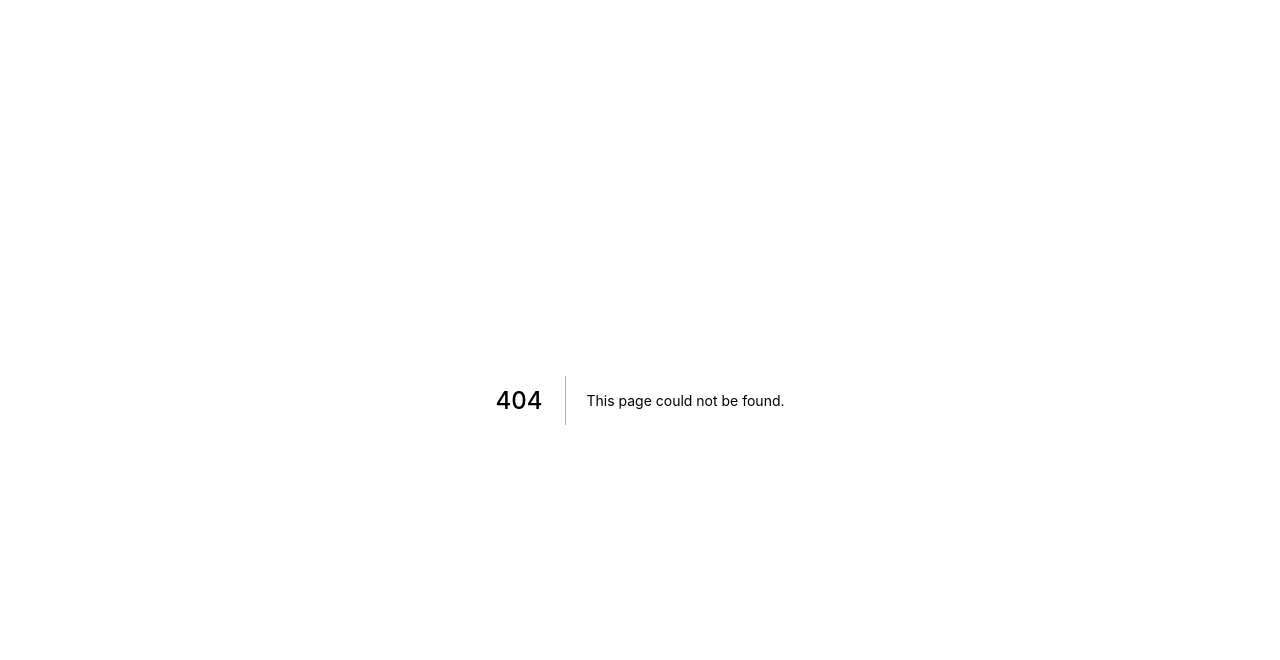
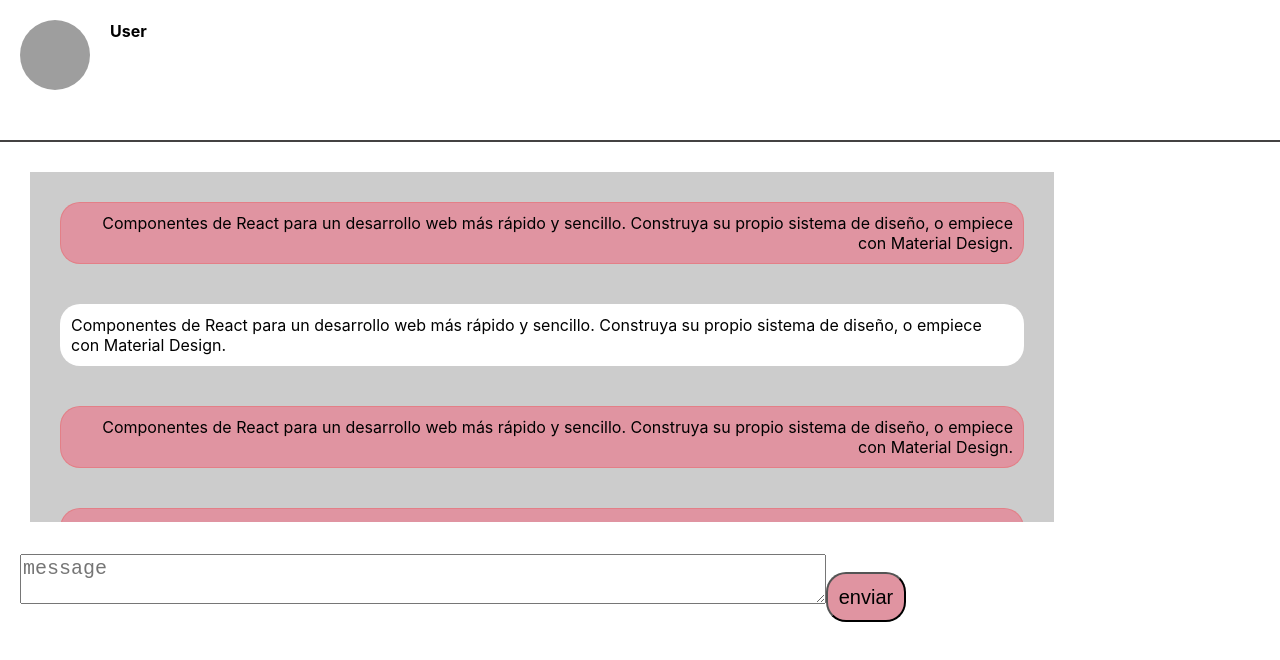
Before and after one commit to DAW-ESFOT/frontend-policrushes, a Next.js app: page /Chatbox in a window 1280 px wide. Before the commit this address had no page. Shown: the top 660 px of the page. Built offline with nearby package versions, Linux system fonts and the light colour scheme; grey boxes are pictures that could not be loaded.

Commit message:
componenetes de chat y lista de mensajes

```diff
--- /dev/null
+++ b/src/pages/Chatbox.js
@@ -0,0 +1,51 @@
+import React from 'react';
+import styles from '../styles/Chatbox.module.css';
+
+const Chatbox = () => {
+    return(
+        <div>
+            <div className={styles.chat}>
+                <div className={styles.image}>
+                    <img className={styles.img_user} src="https://i.blogs.es/2d5264/facebook-image/450_1000.jpg"/>
+                </div>
+                <h4>User</h4>
+            </div>
+            <div className={styles.chat_container}>
+                <div id={styles.user_2}>
+                    <label>Componentes de React para un desarrollo web más rápido y sencillo. Construya su propio sistema de diseño, o empiece con Material Design.</label>
+                </div><br/>
+                <div id={styles.user_1}>
+                    <label>Componentes de React para un desarrollo web más rápido y sencillo. Construya su propio sistema de diseño, o empiece con Material Design.</label>
+                </div><br/>
+                <div id={styles.user_2}>
+                    <label>Componentes de React para un desarrollo web más rápido y sencillo. Construya su propio sistema de diseño, o empiece con Material Design.</label>
+                </div><br/>
+                <div id={styles.user_2}>
+                    <label>sencillo. Construya su propio sistema de diseño, o empiece con Material Design.</label>
+                </div><br/>
+                <div id={styles.user_1}>
+                    <label>Componentes de React para un desarrollo web más rápido</label>
+                </div><br/>
+
+                <div id={styles.user_2}>
+                    <label>Componentes de React para un desarrollo web más rápido y sencillo. .</label>
+                </div><br/>
+                <div id={styles.user_1}>
+                    <label>Componentes de React para un desarrollo web más rápido y sencillo. Construya su propio sistema de diseño, o empiece con Material Design.</label>
+                </div><br/>
+                <div id={styles.user_1}>
+                    <label>Componentes de React para un desarrollo web más rápido y sencillo. o empiece con Material Design.</label>
+                </div><br/>
+
+            </div>
+            <div className={styles.text}>
+                <form action="">
+                    <textarea className={styles.textarea} autofocus placeholder="message" requiered cols="20" rows="2"></textarea>
+                    <button  className={styles.send} type="submit">enviar</button>
+                </form>
+            </div>
+        </div>
+    );
+}
+
+export default Chatbox;
--- a/src/pages/inicio.js
+++ b/src/pages/inicio.js
@@ -15,6 +15,7 @@
 import FavoriteBorderIcon from '@material-ui/icons/FavoriteBorder';
 import ClearIcon from '@material-ui/icons/Clear';
 import MessageIcon from '@material-ui/icons/Message';
+import Listchat from './Listchat';
 
 
 function TabPanel(props) {
@@ -121,7 +122,7 @@
 
                         </TabPanel>
                         <TabPanel value={value} index={1}>
-                            Item 2
+                            <Listchat/>
                         </TabPanel>
                     </Paper>
                 </Grid>
--- /dev/null
+++ b/src/styles/Chatbox.module.css
@@ -0,0 +1,80 @@
+.chat{
+    display: flex;
+    width: 100%;
+    height: 142px;
+    border-bottom: rgb(68, 66, 66) 2px solid;
+}
+
+.img_user{
+    width:70px;
+    height:70px;
+    border-radius: 100%;
+    margin: 20px;
+}
+
+.chat_container{
+    height: 350px;
+    width: 80%;
+    padding: 20px;
+    margin: 30px;
+    display: block;
+    background: #ccc;
+    overflow: scroll;
+    overflow-x: hidden;
+}
+
+.text{
+    margin: 20px;
+}
+
+.textarea{
+    height: 50px;
+    width: 65%;
+    font-size: 20px;
+    margin: 0 auto;
+}
+
+.send{
+    position: relative;
+    border-radius: 20px;
+    width: 80px;
+    height: 50px;
+    font-size: 20px;
+    background: #E094A1;
+    margin-top: 20px;
+}
+
+.chat_container::-webkit-scrollbar{
+    width: 7px;
+}
+
+.chat_container::-webkit-scrollbar-thumb{
+    width: 8px;
+    background: #e23d8a;
+    border-radius: 20px;
+}
+
+#user_1{
+    background: #fff;
+    border:  rgba(255, 255, 255, 0.432) 1px solid;
+    border-radius: 20px;
+    margin: 10px;
+    padding: 10px;
+}
+
+#user_2{
+    background: #E094A1;
+    border:  rgba(230, 101, 101, 0.432) 1px solid;
+    border-radius: 20px;
+    text-align: right;
+    margin: 10px;
+    padding: 10px;
+}
+
+.box_message{
+    width: 100px;
+    height: 20px;
+    margin: 5px;
+    display: inline;
+    background: red;
+}
--- /dev/null
+++ b/src/styles/Listchat.module.css
@@ -0,0 +1,42 @@
+
+  .user_list{
+    overflow: scroll;
+    overflow-x: hidden;
+    height: 400px;
+    overflow: scroll
+  }
+
+  .user_chat{
+    display: flex;
+    border-bottom: rgb(68, 66, 66) 2px solid;
+  }
+
+  .img_user{
+    width:70px;
+    height:70px;
+    border-radius: 100%;
+    margin: 20px;
+  }
+
+  .button{
+    width: 100px;
+    height: 40px;
+    margin: 30px;
+    font-size: 15px;
+    border-radius: 20px;
+    float: left;
+  }
+
+  .cont_scroll{
+    overflow: scroll;
+  }
+
+  .user_list::-webkit-scrollbar{
+    width: 7px;
+  }
+
+  .user_list::-webkit-scrollbar-thumb{
+    width: 8px;
+    background: #e23d8a;
+    border-radius: 20px;
+  }
```
Also changed, not shown: src/pages/Listchat.js (added, +80 -0 lines).
